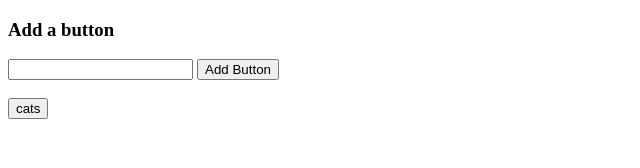
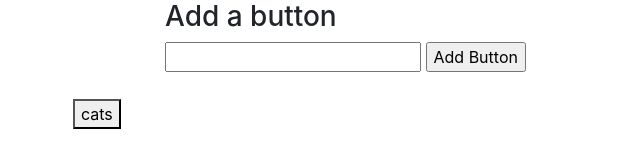
Before and after one commit to tubidge/Gif-Gallery, a plain HTML site: page index.html in a window 1280 px wide. Shown: the whole page, without its empty margins (0-640 px from the left). Drawn offline with nearby package versions, Linux system fonts and the light colour scheme.

Commit message:
lil bootstrap

```diff
--- a/index.html
+++ b/index.html
@@ -6,20 +6,39 @@
     <meta name="viewport" content="width=device-width, initial-scale=1.0">
     <meta http-equiv="X-UA-Compatible" content="ie=edge">
     <script src="https://ajax.googleapis.com/ajax/libs/jquery/3.3.1/jquery.min.js"></script>
-    <!-- <link rel="stylesheet" href="https://maxcdn.bootstrapcdn.com/bootstrap/4.3.1/css/bootstrap.min.css"> -->
+    <link rel="stylesheet" href="https://maxcdn.bootstrapcdn.com/bootstrap/4.3.1/css/bootstrap.min.css">
 
     <title>Gif Gallery</title>
 </head>
 
 <body>
+    <style>
+        .topic-button {
+            margin: 3px 3px 3px 3px;
+        }
+    </style>
+
+    <div class="container">
+        <div class="row">
+            <div class="col col-md-1"></div>
+            <div class="col col-md-10">
+                <div class="row">
                     <h3>Add a button</h3>
+                </div>
+                <div class="row">
                     <form id="button-form">
                         <input type="text" id="button-input">
-        <input type="submit" id="add-button" class="btn" value="Add Button">
+                        <input type="submit" id="add-button" value="Add Button">
                         <br> <br>
                     </form>
+                </div>
+            </div>
+        </div>
+        <div class="row">
             <div id="button-container"></div>
             <br>
+        </div>
+    </div>
     <div id="image-container"></div>
     <script src="assets/js.js"></script>
 </body>
```
Lines whose indentation alone changed are shown as unchanged.
